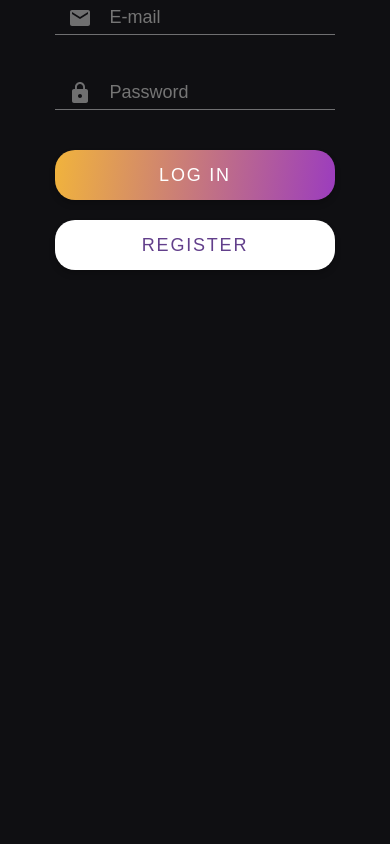
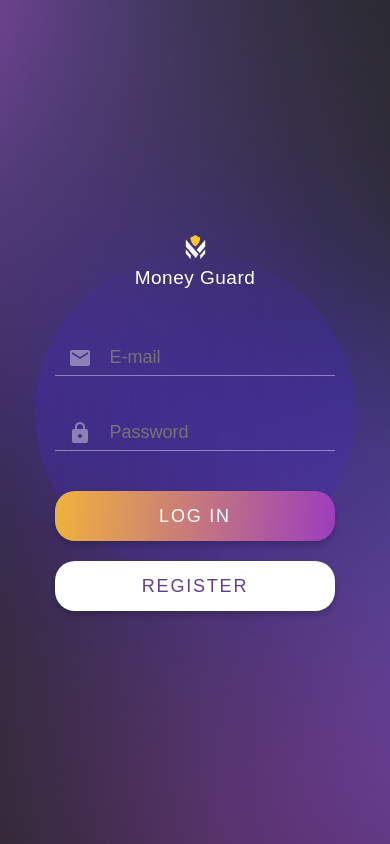
Before and after one commit to Aurora-Fintech/moneyguard, a React (Vite) app: page /login in a window 390 px wide. Built offline with nearby package versions, Linux system fonts and the light colour scheme.

Commit message:
feat(login): add base mobile styles
Establishes the baseline CSS for mobile viewports on the login page.

```diff
--- a/src/components/auth/LoginForm/LoginForm.jsx
+++ b/src/components/auth/LoginForm/LoginForm.jsx
@@ -13,6 +13,7 @@ import { useNavigate, Link } from "react-router-dom";
 import css from "./LoginForm.module.css";
 import emailIcon from "../../../assets/icons/emailIcon.svg";
 import passwordIcon from "../../../assets/icons/passwordIcon.svg";
+import logoIcon from "../../../assets/icons/moneyGuardLogo.svg";
 
 // Validasyon Şeması
 const loginSchema = Yup.object().shape({
@@ -61,7 +62,17 @@ const LoginForm = () => {
   };
 
   return (
+    <div className={css.loginBackground}>
+      <div className={css.loginFormBlurCenter}></div>
+
       <div className={css.authCard}>
+        <img
+          src={logoIcon}
+          alt="Money Guard icon"
+          className={css.loginLogoIcon}
+        />
+        <h2 className={css.loginFormTitle}>Money Guard</h2>
+
         <form onSubmit={handleSubmit(onSubmit)} className={css.loginForm}>
           <div className={css.loginInputWrapper}>
             <label htmlFor={emailFieldId} className={css.visuallyHidden}>
@@ -118,6 +129,7 @@ const LoginForm = () => {
           </div>
         </form>
       </div>
+    </div>
   );
 };
 
--- a/src/components/auth/LoginForm/LoginForm.module.css
+++ b/src/components/auth/LoginForm/LoginForm.module.css
@@ -1,9 +1,36 @@
+.authCard {
+  display: flex;
+  justify-content: center;
+  align-items: center;
+  flex-direction: column;
+  min-height: 100vh;
+
+  padding: 20px;
+  backdrop-filter: blur(100px);
+  box-shadow: 0 4px 60px 0 rgba(0, 0, 0, 0.25);
+  background: rgba(255, 255, 255, 0.1);
+}
+
+.loginBackground {
+  background-image: url("../../../assets/images/mobile-background.webp");
+  background-size: cover;
+  background-position: center;
+}
+
+.loginFormTitle {
+  font-weight: 400;
+  font-size: 19px;
+  color: var(--font-color-white);
+  font-family: var(--font-family-base);
+  padding-top: 7px;
+  letter-spacing: 0.5px;
+}
+
 .loginForm {
   display: flex;
   flex-direction: column;
-  margin: 0 auto;
-  align-items: center;
   gap: 40px;
+  margin-top: 52px;
 }
 
 .loginInputWrapper {
@@ -53,3 +80,14 @@
   clip: rect(0, 0, 0, 0);
   border: 0;
 }
+
+.loginFormBlurCenter {
+  position: fixed;
+  width: 320px;
+  height: 320px;
+  background-color: rgba(47, 21, 176, 0.73);
+  border-radius: 100%;
+  transform: translateX(50%);
+  top: 30%;
+  right: 50%;
+}
```
Also changed, not shown: src/styles/global.css (+32 -20 lines), src/assets/icons/moneyGuardLogo.svg (added), src/assets/images/mobile-background.webp (added). Lines whose indentation alone changed are shown as unchanged.
